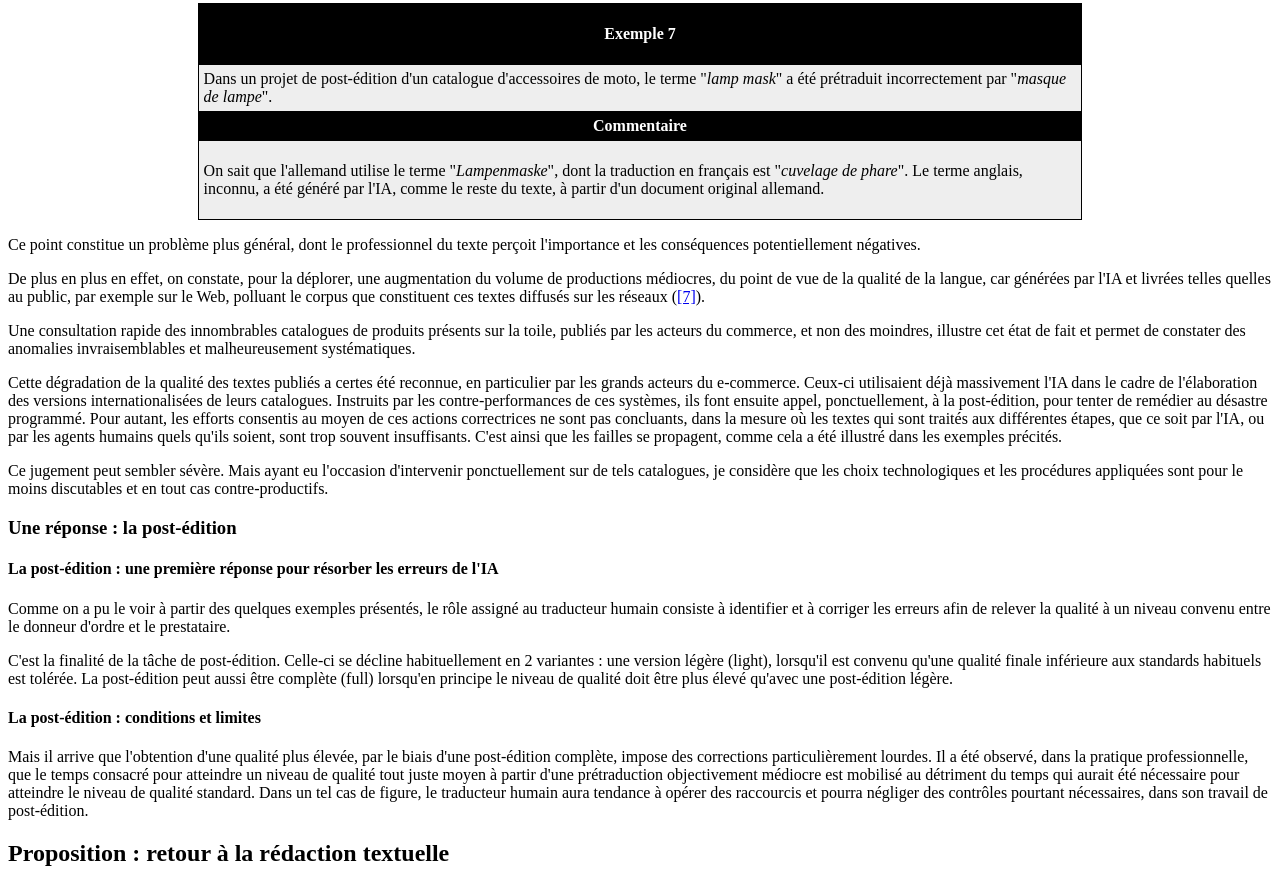
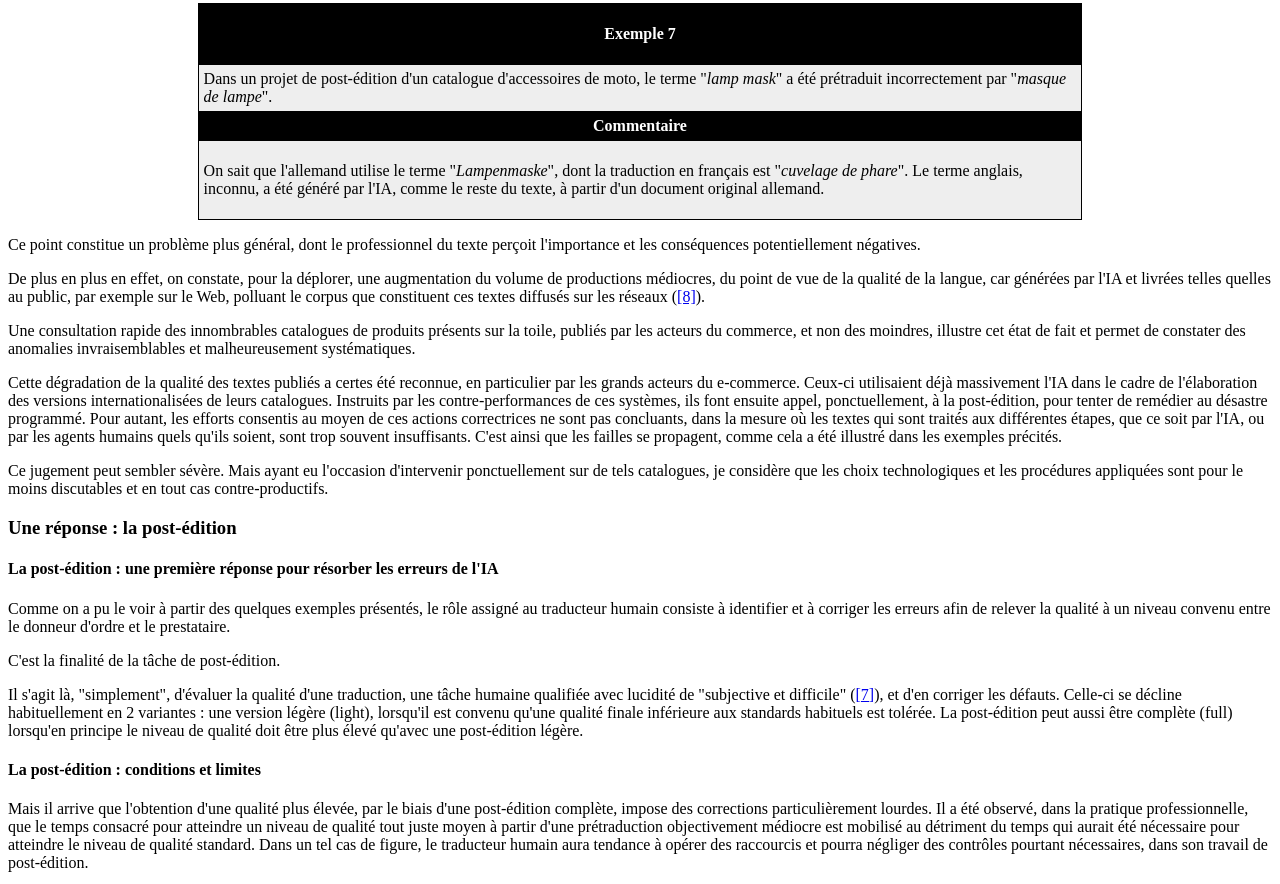
Before and after one commit to samybt/Traduction---IA---Ecriture, a plain HTML site: page Traduction--IA--Ecriture.html in a window 1280 px wide. Shown: the part 4898-5782 px from the top of the page. Drawn offline with Linux system fonts and the light colour scheme.

Commit message:
reference added

```diff
--- a/Traduction--IA--Ecriture.html
+++ b/Traduction--IA--Ecriture.html
@@ -448,7 +448,7 @@ original allemand.</p>
 
 <p>Ce point constitue un problème plus général, dont le professionnel du texte perçoit l'importance et les conséquences potentiellement négatives.</p>
 <p>De plus en plus en effet, on constate, pour la déplorer, une augmentation du volume de productions médiocres, du point de vue de la qualité de la langue, car générées par l'IA et livrées telles quelles au public, par exemple sur le Web, polluant le corpus que constituent ces textes diffusés sur les réseaux (<a href=
-"#ref-7">[7]</a>).</p>
+"#ref-8">[8]</a>).</p>
 <p>Une consultation rapide des innombrables catalogues de produits présents sur la toile, publiés par les acteurs du commerce, et non des moindres, illustre cet état de fait et permet de constater des anomalies invraisemblables et malheureusement systématiques.</p>
  <p>Cette dégradation de la qualité des textes publiés a certes été reconnue, en particulier par les grands acteurs du e-commerce. Ceux-ci utilisaient déjà massivement l'IA dans le cadre de l'élaboration des versions internationalisées de leurs catalogues. Instruits par les contre-performances de ces systèmes, ils font ensuite appel, ponctuellement, à la post-édition, pour tenter de remédier au désastre programmé. Pour autant, les efforts consentis au moyen de ces actions correctrices ne sont pas concluants, dans la mesure où les textes qui sont traités aux différentes étapes, que ce soit par l'IA, ou par les agents humains quels qu'ils soient, sont trop souvent insuffisants. C'est ainsi que les failles se propagent, comme cela a été illustré dans les exemples précités.
 </p>
@@ -461,8 +461,11 @@ les erreurs de l'IA</h4>
 le rôle assigné au traducteur humain consiste à identifier et à
 corriger les erreurs afin de relever la qualité à un niveau convenu
 entre le donneur d'ordre et le prestataire.</p>
-<p>C'est la finalité de la tâche de post-édition. Celle-ci se
-décline habituellement en 2 variantes : une version légère (light),
+<p>C'est la finalité de la tâche de post-édition.</p>
+<p>Il s'agit là, "simplement", d'évaluer la qualité d'une traduction, une tâche humaine qualifiée avec lucidité de "subjective et difficile" (<a href=
+"#ref-7">[7]</a>),  et d'en corriger les défauts.
+
+Celle-ci se décline habituellement en 2 variantes : une version légère (light),
 lorsqu'il est convenu qu'une qualité finale inférieure aux
 standards habituels est tolérée. La post-édition peut aussi être
 complète (full) lorsqu'en principe le niveau de qualité doit être
@@ -590,7 +593,9 @@ https://commission.europa.eu/system/files/2023-06/DGT_AAR_2022_en.pdf</a></li>
 <li><a id="ref-6">[6]
 https://wt-public.emm4u.eu/Resources/DGT-TM_Statistics.pdf</a></li>
 <li><a id="ref-7">[7]
-https://arxiv.org/abs/2401.05749</a></li></ul>
+https://coria-taln-2023.sciencesconf.org/460910
+</li>
+<li><a id="ref-8">[8] https://arxiv.org/abs/2401.05749</a></li></ul>
 </section>
 <section><!-- Licence  -->
 <p xmlns:cc="http://creativecommons.org/ns#" xmlns:dct="http://purl.org/dc/terms/"><a property="dct:title" rel="cc:attributionURL" href="https://github.com/samybt/Traduction---IA---Ecriture/wiki">Traduction, IA, écriture</a> by <a rel="cc:attributionURL dct:creator" property="cc:attributionName" href="https://www.linkedin.com/in/samy-boutayeb/">Samy Boutayeb</a> is licensed under <a href="https://creativecommons.org/licenses/by-nc-nd/4.0/?ref=chooser-v1" target="_blank" rel="license noopener noreferrer" style="display:inline-block;">CC BY-NC-ND 4.0<img style="height:22px!important;margin-left:3px;vertical-align:text-bottom;" src="https://mirrors.creativecommons.org/presskit/icons/cc.svg?ref=chooser-v1"><img style="height:22px!important;margin-left:3px;vertical-align:text-bottom;" src="https://mirrors.creativecommons.org/presskit/icons/by.svg?ref=chooser-v1"><img style="height:22px!important;margin-left:3px;vertical-align:text-bottom;" src="https://mirrors.creativecommons.org/presskit/icons/nc.svg?ref=chooser-v1"><img style="height:22px!important;margin-left:3px;vertical-align:text-bottom;" src="https://mirrors.creativecommons.org/presskit/icons/nd.svg?ref=chooser-v1"></a></p>
```
